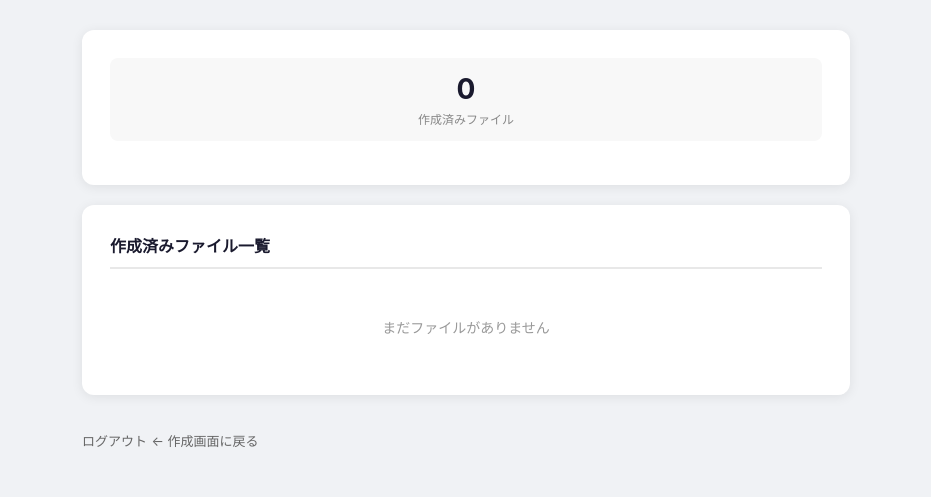
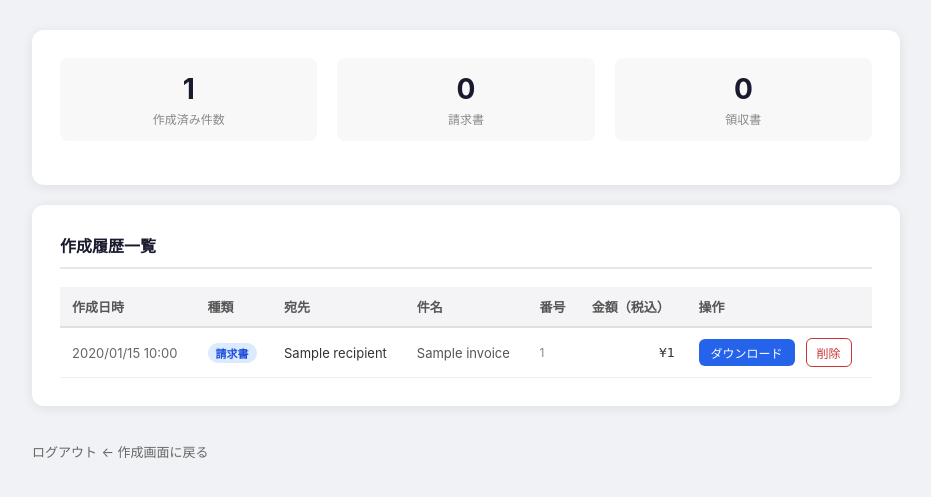
Before and after one commit to SHIN-cloud2368/invoice-tool-kb4, a Flask app: page /admin in a window 1280 px wide. Shown: the part 95-592 px from the top of the page, without its empty margins (174-1105 px from the left). Run offline with Flask 3, Linux system fonts and the light colour scheme; the visitor is signed in with stand-in values (Sample User, id 1); a database or web service that is not in the repository returns one stand-in record (values such as "Sample title"); some libraries are stand-ins or nearby versions.

Commit message:
DBに請求書データを保存するように変更

```diff
--- a/app.py
+++ b/app.py
@@ -6,24 +6,147 @@
 """
 
 import os
+import io
 import datetime
-import hashlib
-import secrets
-import urllib.parse
 from flask import Flask, render_template, request, send_file, redirect, url_for, session
 from create_document import create_receipt, create_invoice, OUTPUT_DIR
 
 app = Flask(__name__)
-app.secret_key = os.environ.get("SECRET_KEY", secrets.token_hex(32))
+app.secret_key = os.environ.get("SECRET_KEY", "704dbadcceb1112e9688e4f03b0148924bb2adfc7e824b55eb1a9c4aa5b8530a")
 
 # 管理者パスワード（環境変数で設定可能）
 ADMIN_PASSWORD = os.environ.get("ADMIN_PASSWORD", "kb4admin")
 
 SCRIPT_DIR = os.path.dirname(os.path.abspath(__file__))
 
+# ---- データベース設定 ----
+DATABASE_URL = os.environ.get("DATABASE_URL")
+
+
+def get_db():
+    """PostgreSQL接続を返す。DATABASE_URLがなければNone"""
+    if not DATABASE_URL:
+        return None
+    try:
+        import psycopg2
+        # Render の DATABASE_URL は postgres:// を使うことがある → postgresql:// に変換
+        url = DATABASE_URL
+        if url.startswith("postgres://"):
+            url = url.replace("postgres://", "postgresql://", 1)
+        return psycopg2.connect(url)
+    except Exception as e:
+        print(f"DB接続エラー: {e}")
+        return None
+
+
+def init_db():
+    """起動時にテーブルを作成（存在しなければ）"""
+    conn = get_db()
+    if not conn:
+        return
+    try:
+        with conn:
+            with conn.cursor() as cur:
+                cur.execute("""
+                    CREATE TABLE IF NOT EXISTS invoices (
+                        id SERIAL PRIMARY KEY,
+                        created_at TIMESTAMP DEFAULT NOW(),
+                        doc_type VARCHAR(20),
+                        recipient TEXT,
+                        subject TEXT,
+                        date_str TEXT,
+                        number TEXT,
+                        total_amount INTEGER,
+                        filename TEXT,
+                        pdf_data BYTEA
+                    )
+                """)
+    finally:
+        conn.close()
+
+
+def save_invoice_to_db(doc_type, recipient, subject, date_str, number, total_amount, filename, pdf_bytes):
+    """請求書/領収書データをDBに保存"""
+    conn = get_db()
+    if not conn:
+        return
+    try:
+        import psycopg2.extras
+        with conn:
+            with conn.cursor() as cur:
+                cur.execute("""
+                    INSERT INTO invoices (doc_type, recipient, subject, date_str, number, total_amount, filename, pdf_data)
+                    VALUES (%s, %s, %s, %s, %s, %s, %s, %s)
+                """, (doc_type, recipient, subject, date_str, number, total_amount, filename, psycopg2.Binary(pdf_bytes)))
+    finally:
+        conn.close()
+
+
+def get_invoices_from_db():
+    """DB から請求書一覧を取得"""
+    conn = get_db()
+    if not conn:
+        return None
+    try:
+        with conn.cursor() as cur:
+            cur.execute("""
+                SELECT id, created_at, doc_type, recipient, subject, date_str, number, total_amount, filename
+                FROM invoices
+                ORDER BY created_at DESC
+            """)
+            rows = cur.fetchall()
+        return [
+            {
+                "id": r[0],
+                "date": r[1].strftime("%Y/%m/%d %H:%M") if r[1] else "",
+                "doc_type": r[2],
+                "doc_label": "領収書" if r[2] == "receipt" else "請求書",
+                "recipient": r[3],
+                "subject": r[4],
+                "date_str": r[5],
+                "number": r[6],
+                "total_amount": r[7],
+                "filename": r[8],
+            }
+            for r in rows
+        ]
+    finally:
+        conn.close()
+
+
+def get_pdf_from_db(invoice_id):
+    """DB から PDF バイナリを取得"""
+    conn = get_db()
+    if not conn:
+        return None, None
+    try:
+        with conn.cursor() as cur:
+            cur.execute("SELECT filename, pdf_data FROM invoices WHERE id = %s", (invoice_id,))
+            row = cur.fetchone()
+        if row:
+            return row[0], bytes(row[1])
+        return None, None
+    finally:
+        conn.close()
+
+
+def delete_invoice_from_db(invoice_id):
+    """DB からレコードを削除"""
+    conn = get_db()
+    if not conn:
+        return
+    try:
+        with conn:
+            with conn.cursor() as cur:
+                cur.execute("DELETE FROM invoices WHERE id = %s", (invoice_id,))
+    finally:
+        conn.close()
+
+
+# ---- ファイルシステム fallback ----
 
 def get_output_files():
-    """作成済みPDFファイル一覧を取得"""
+    """作成済みPDFファイル一覧をファイルシステムから取得（DB未使用時の fallback）"""
     if not os.path.exists(OUTPUT_DIR):
         return []
     files = []
@@ -36,6 +159,8 @@ def get_output_files():
             files.append({"name": name, "display": display, "date": date_str})
     return files
 
+
+# ---- ルート ----
 
 @app.route("/")
 def index():
@@ -103,6 +228,7 @@ def create():
         if order_number:
             data["order_number"] = order_number
         filepath = create_receipt(data)
+        total_amount = sum(item["qty"] * item["price"] for item in items)
     else:
         tax_rate_pct = int(request.form.get("tax_rate", "10"))
         data = {
@@ -130,8 +256,20 @@ def create():
             data["bank_info"] = bank
 
         filepath = create_invoice(data)
+        subtotal = sum(item["qty"] * item["price"] for item in items)
+        total_amount = int(subtotal * (1 + tax_rate_pct / 100))
 
     filename = os.path.basename(filepath)
+
+    # DBが使える場合はPDFバイナリをDBに保存
+    if DATABASE_URL:
+        try:
+            with open(filepath, "rb") as f:
+                pdf_bytes = f.read()
+            save_invoice_to_db(doc_type, recipient, subject, date_str, number, total_amount, filename, pdf_bytes)
+        except Exception as e:
+            print(f"DB保存エラー: {e}")
+
     doc_label = "領収書" if doc_type == "receipt" else "請求書"
     return redirect(url_for("done", message=f"{doc_label}を作成しました: {recipient}", file=filename))
 
@@ -155,9 +293,31 @@ def download(filename):
     # ファイル名にパストラバーサルが含まれていないか確認
     if ".." in filename or filename.startswith("/"):
         return "不正なリクエストです", 400
+
+    # まずファイルシステムから探す
     filepath = os.path.join(OUTPUT_DIR, filename)
     if os.path.exists(filepath):
         return send_file(filepath, as_attachment=True, download_name=filename)
+
+    # ファイルがなければDBから探す
+    if DATABASE_URL:
+        conn = get_db()
+        if conn:
+            try:
+                with conn.cursor() as cur:
+                    cur.execute("SELECT pdf_data FROM invoices WHERE filename = %s ORDER BY created_at DESC LIMIT 1", (filename,))
+                    row = cur.fetchone()
+                if row:
+                    pdf_bytes = bytes(row[0])
+                    return send_file(
+                        io.BytesIO(pdf_bytes),
+                        as_attachment=True,
+                        download_name=filename,
+                        mimetype="application/pdf"
+                    )
+            finally:
+                conn.close()
+
     return "ファイルが見つかりません", 404
 
 
@@ -174,14 +334,49 @@ def admin():
             return render_template("admin.html", logged_in=False, error="パスワードが違います")
 
     if session.get("admin"):
-        return render_template("admin.html", logged_in=True, files=get_output_files())
+        use_db = DATABASE_URL is not None
+        if use_db:
+            invoices = get_invoices_from_db()
+            if invoices is None:
+                invoices = []
+            return render_template("admin.html", logged_in=True, invoices=invoices, use_db=True)
+        else:
+            files = get_output_files()
+            return render_template("admin.html", logged_in=True, files=files, use_db=False)
+
     return render_template("admin.html", logged_in=False)
+
+
+@app.route("/admin/download/<int:invoice_id>")
+def admin_download(invoice_id):
+    if not session.get("admin"):
+        return redirect(url_for("admin"))
+    filename, pdf_bytes = get_pdf_from_db(invoice_id)
+    if pdf_bytes:
+        return send_file(
+            io.BytesIO(pdf_bytes),
+            as_attachment=True,
+            download_name=filename,
+            mimetype="application/pdf"
+        )
+    return "ファイルが見つかりません", 404
 
 
 @app.route("/admin/delete", methods=["POST"])
 def admin_delete():
     if not session.get("admin"):
         return redirect(url_for("admin"))
+
+    # DB使用時
+    invoice_id = request.form.get("invoice_id", "")
+    if invoice_id and DATABASE_URL:
+        try:
+            delete_invoice_from_db(int(invoice_id))
+        except Exception as e:
+            print(f"DB削除エラー: {e}")
+        return redirect(url_for("admin"))
+
+    # ファイルシステム使用時（fallback）
     filename = request.form.get("filename", "")
     if ".." in filename or filename.startswith("/"):
         return "不正なリクエストです", 400
@@ -198,6 +393,7 @@ def admin_logout():
 
 
 os.makedirs(OUTPUT_DIR, exist_ok=True)
+init_db()
 
 if __name__ == "__main__":
     print("\n  請求書・領収書 作成ツール")
--- a/requirements.txt
+++ b/requirements.txt
@@ -2,3 +2,4 @@ Flask==3.1.3
 reportlab==4.4.10
 Pillow==11.3.0
 gunicorn==23.0.0
+psycopg2-binary==2.9.9
--- a/templates/admin.html
+++ b/templates/admin.html
@@ -21,7 +21,7 @@
         header h1 { font-size: 22px; font-weight: 600; }
         header p { font-size: 13px; color: #aa8899; margin-top: 4px; }
         .container {
-            max-width: 800px;
+            max-width: 900px;
             margin: 30px auto;
             padding: 0 16px;
         }
@@ -71,6 +71,58 @@
             margin-bottom: 12px;
             font-size: 13px;
         }
+        /* テーブル形式 */
+        .invoice-table {
+            width: 100%;
+            border-collapse: collapse;
+            font-size: 13px;
+        }
+        .invoice-table th {
+            background: #f4f4f6;
+            color: #555;
+            font-weight: 600;
+            padding: 10px 12px;
+            text-align: left;
+            border-bottom: 2px solid #e0e0e0;
+            white-space: nowrap;
+        }
+        .invoice-table td {
+            padding: 10px 12px;
+            border-bottom: 1px solid #f0f0f0;
+            vertical-align: middle;
+        }
+        .invoice-table tr:hover td { background: #fafafa; }
+        .badge {
+            display: inline-block;
+            padding: 2px 8px;
+            border-radius: 12px;
+            font-size: 11px;
+            font-weight: 600;
+        }
+        .badge-invoice { background: #dbeafe; color: #1d4ed8; }
+        .badge-receipt { background: #dcfce7; color: #166534; }
+        .btn-download {
+            display: inline-block;
+            padding: 5px 12px;
+            background: #2563eb;
+            color: white;
+            text-decoration: none;
+            border-radius: 6px;
+            font-size: 12px;
+            font-weight: 500;
+        }
+        .btn-download:hover { background: #1d4ed8; }
+        .btn-delete {
+            padding: 5px 10px;
+            color: #cc3333;
+            background: none;
+            border: 1px solid #cc3333;
+            border-radius: 6px;
+            cursor: pointer;
+            font-size: 12px;
+        }
+        .btn-delete:hover { background: #fff0f0; }
+        /* ファイル一覧（fallback） */
         .file-list { list-style: none; }
         .file-list li {
             display: flex;
@@ -89,14 +141,6 @@
         .file-list a:hover { text-decoration: underline; }
         .file-date { color: #999; font-size: 12px; }
         .file-actions { display: flex; gap: 12px; align-items: center; }
-        .btn-delete {
-            color: #cc3333;
-            background: none;
-            border: none;
-            cursor: pointer;
-            font-size: 13px;
-        }
-        .btn-delete:hover { text-decoration: underline; }
         .nav-link {
             display: inline-block;
             margin-top: 16px;
@@ -120,6 +164,7 @@
         .stat-number { font-size: 28px; font-weight: 700; color: #1a1a2e; }
         .stat-label { font-size: 12px; color: #888; margin-top: 4px; }
         .empty-msg { color: #999; font-size: 14px; text-align: center; padding: 30px; }
+        .amount { text-align: right; font-family: monospace; }
     </style>
 </head>
 <body>
@@ -143,7 +188,77 @@
         </form>
     </div>
     {% else %}
-    <!-- ファイル管理 -->
+
+    {% if use_db %}
+    <!-- DB モード: 詳細テーブル表示 -->
+    <div class="card">
+        <div class="stats">
+            <div class="stat-box">
+                <div class="stat-number">{{ invoices | length }}</div>
+                <div class="stat-label">作成済み件数</div>
+            </div>
+            <div class="stat-box">
+                <div class="stat-number">{{ invoices | selectattr('doc_type', 'equalto', 'invoice') | list | length }}</div>
+                <div class="stat-label">請求書</div>
+            </div>
+            <div class="stat-box">
+                <div class="stat-number">{{ invoices | selectattr('doc_type', 'equalto', 'receipt') | list | length }}</div>
+                <div class="stat-label">領収書</div>
+            </div>
+        </div>
+    </div>
+
+    <div class="card">
+        <h2>作成履歴一覧</h2>
+        {% if invoices %}
+        <table class="invoice-table">
+            <thead>
+                <tr>
+                    <th>作成日時</th>
+                    <th>種類</th>
+                    <th>宛先</th>
+                    <th>件名</th>
+                    <th>番号</th>
+                    <th>金額（税込）</th>
+                    <th>操作</th>
+                </tr>
+            </thead>
+            <tbody>
+                {% for inv in invoices %}
+                <tr>
+                    <td style="white-space:nowrap; color:#666;">{{ inv.date }}</td>
+                    <td>
+                        <span class="badge {% if inv.doc_type == 'receipt' %}badge-receipt{% else %}badge-invoice{% endif %}">
+                            {{ inv.doc_label }}
+                        </span>
+                    </td>
+                    <td>{{ inv.recipient }}</td>
+                    <td style="color:#555;">{{ inv.subject }}</td>
+                    <td style="font-size:12px; color:#888;">{{ inv.number }}</td>
+                    <td class="amount">
+                        {% if inv.total_amount %}
+                            ¥{{ "{:,}".format(inv.total_amount) }}
+                        {% else %}—{% endif %}
+                    </td>
+                    <td style="white-space:nowrap;">
+                        <a href="/admin/download/{{ inv.id }}" class="btn-download">ダウンロード</a>
+                        &nbsp;
+                        <form method="POST" action="/admin/delete" style="display:inline;">
+                            <input type="hidden" name="invoice_id" value="{{ inv.id }}">
+                            <button type="submit" class="btn-delete" onclick="return confirm('削除しますか？')">削除</button>
+                        </form>
+                    </td>
+                </tr>
+                {% endfor %}
+            </tbody>
+        </table>
+        {% else %}
+        <p class="empty-msg">まだ作成された書類がありません</p>
+        {% endif %}
+    </div>
+
+    {% else %}
+    <!-- ファイルシステム fallback モード -->
     <div class="card">
         <div class="stats">
             <div class="stat-box">
@@ -174,6 +289,7 @@
         <p class="empty-msg">まだファイルがありません</p>
         {% endif %}
     </div>
+    {% endif %}
 
     <a href="/admin/logout" class="nav-link">ログアウト</a>
     {% endif %}
```
Also changed, not shown: render.yaml (+8 -0 lines), PDF作成後の画面.png (added).
